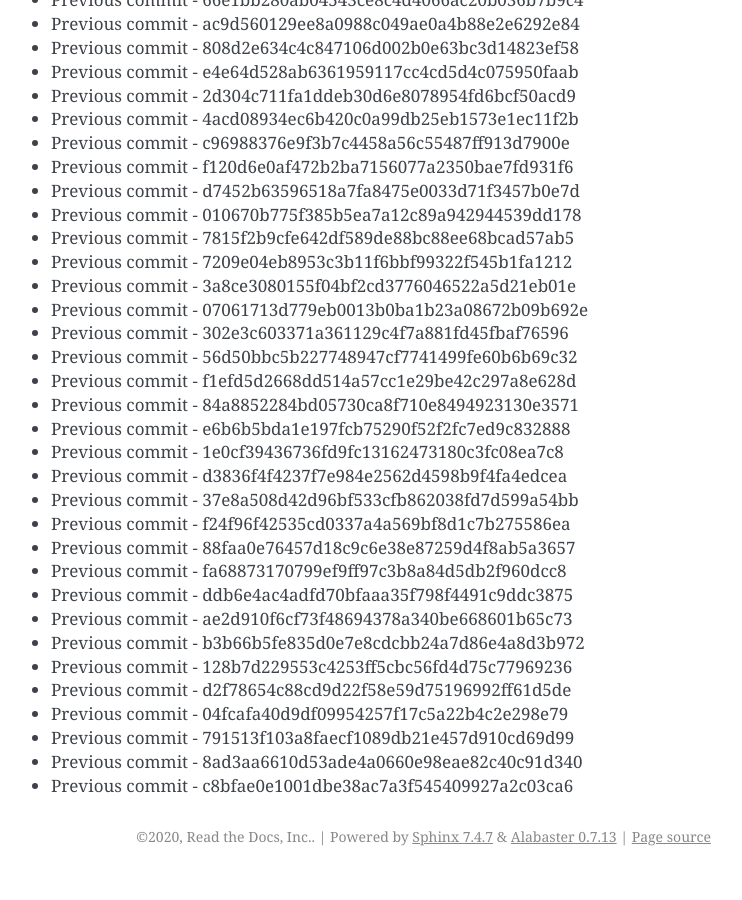
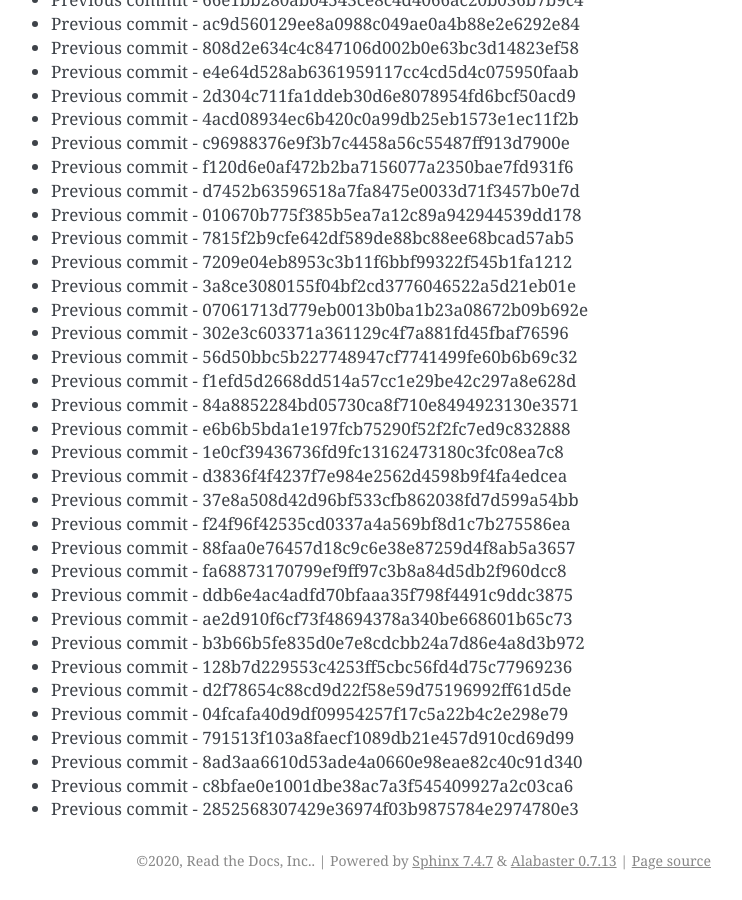
Before and after one commit to readthedocs/rtd-git-stresstest, a Sphinx documentation site: the page built from docs/updates.rst, in a window 1280 px wide and 900 px high, scrolled down 38754 px. Shown: the whole window, without its empty margins (399-1141 px from the left). Built offline with Sphinx 7.4.7, drawn with Linux system fonts in a browser that asks for light colours; before the commit the page ends 39630 px from its top, so only the background shows below that.

Commit message:
Generating commit from previous: 2852568307429e36974f03b9875784e2974780e3

```diff
--- a/docs/updates.rst
+++ b/docs/updates.rst
@@ -1660,3 +1660,4 @@ It can be tested for any performance characteristics.
 * Previous commit - 791513f103a8faecf1089db21e457d910cd69d99
 * Previous commit - 8ad3aa6610d53ade4a0660e98eae82c40c91d340
 * Previous commit - c8bfae0e1001dbe38ac7a3f545409927a2c03ca6
+* Previous commit - 2852568307429e36974f03b9875784e2974780e3
```
